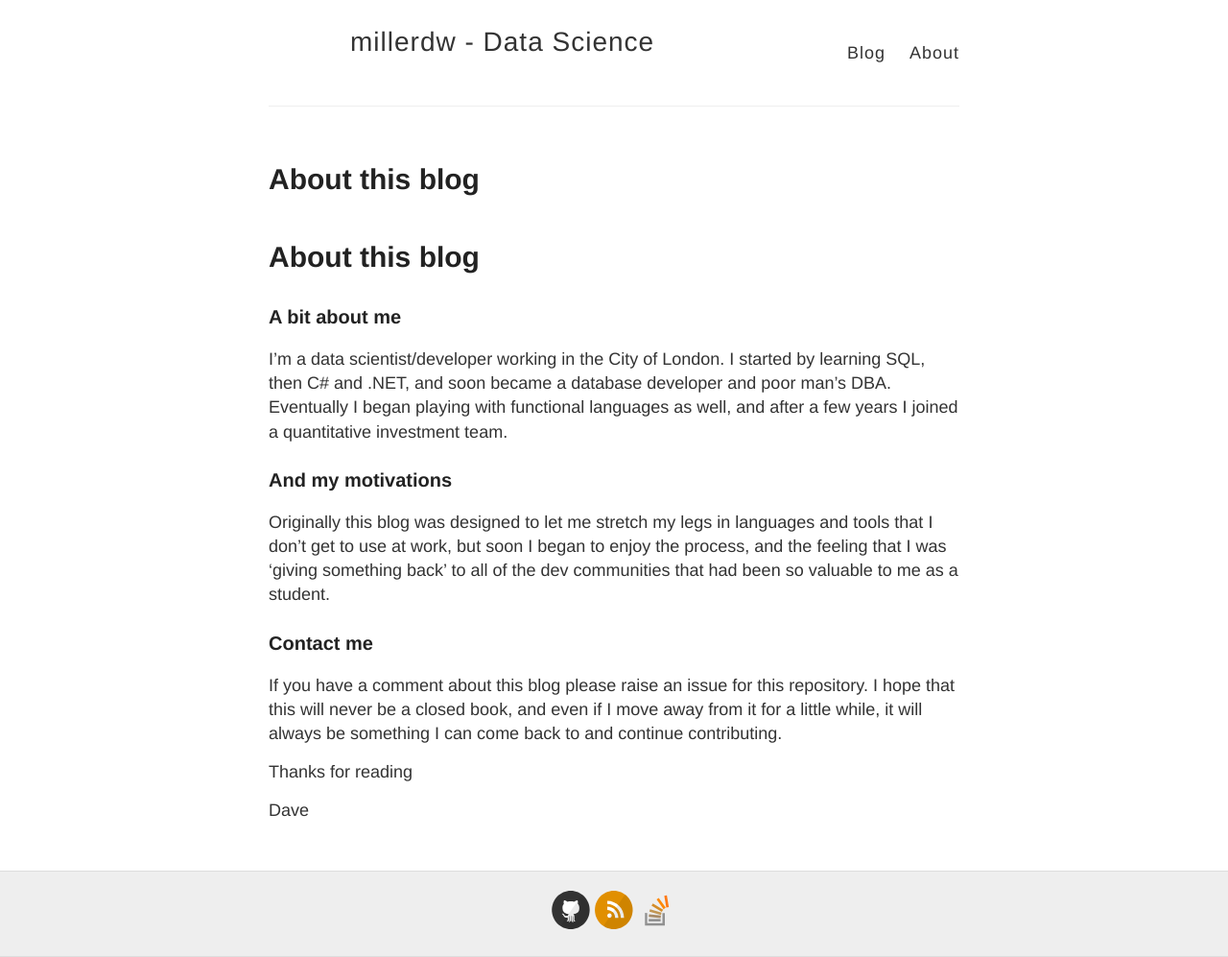
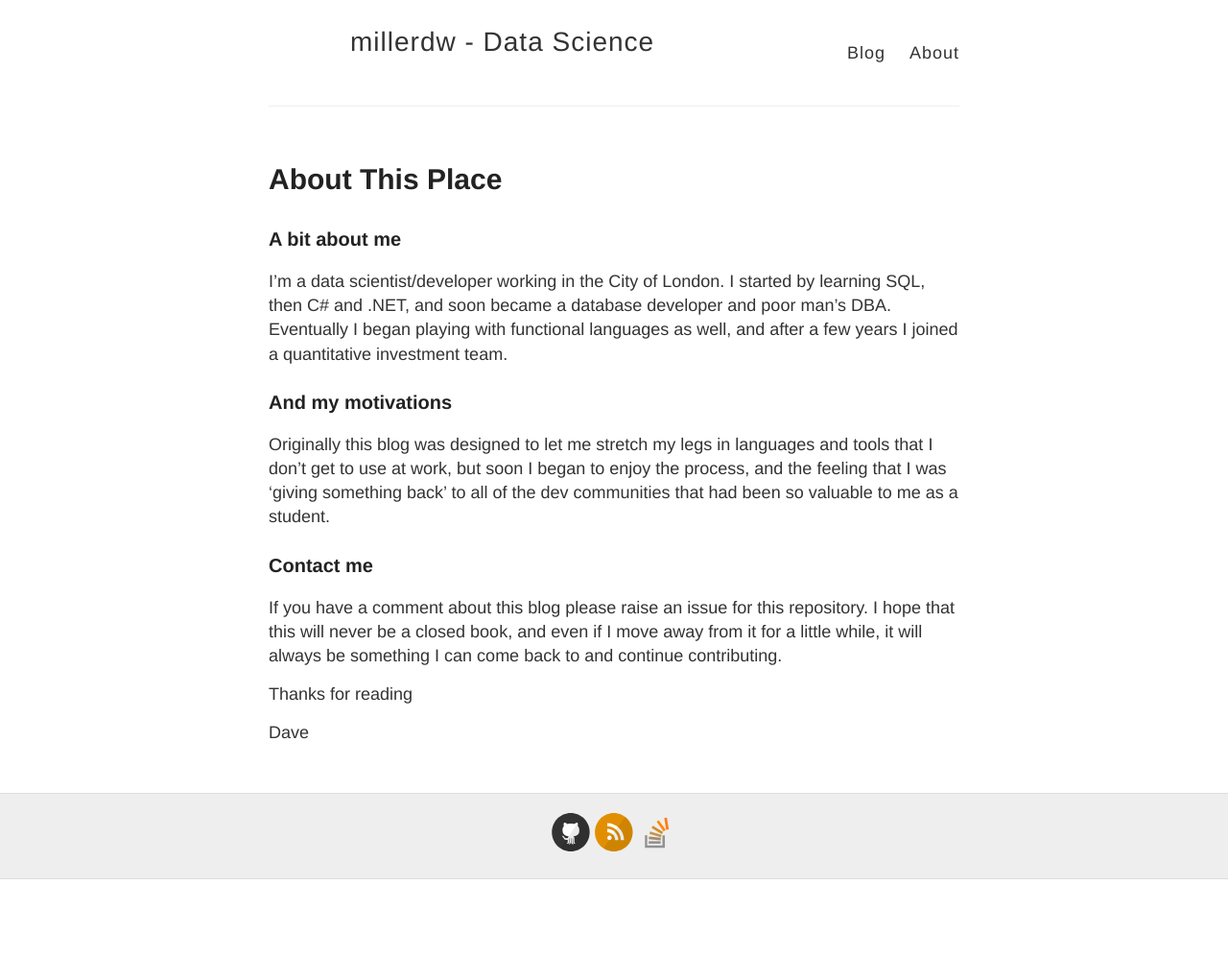
Before and after one commit to millerdw/millerdw.github.io, a Jekyll site: the page built from about.md, in a window 1280 px wide. Shown: the whole page at 96% size. Built offline with Jekyll 4.4.1, drawn with Linux system fonts in a browser that asks for light colours; our own code applies the rules of GitHub Pages for plain Markdown files; after the commit the page ends 916 px from its top, so only the background shows below that.

Commit message:
Update about.md

```diff
--- a/about.md
+++ b/about.md
@@ -1,4 +1,8 @@
-# About this blog
+---
+layout: page
+title: About This Place
+permalink: /about/
+---
 
 ### A bit about me
 I'm a data scientist/developer working in the City of London. I started by learning SQL, then C# and .NET, and soon became a database developer and poor man's DBA. Eventually I began playing with functional languages as well, and after a few years I joined a quantitative investment team.
```
